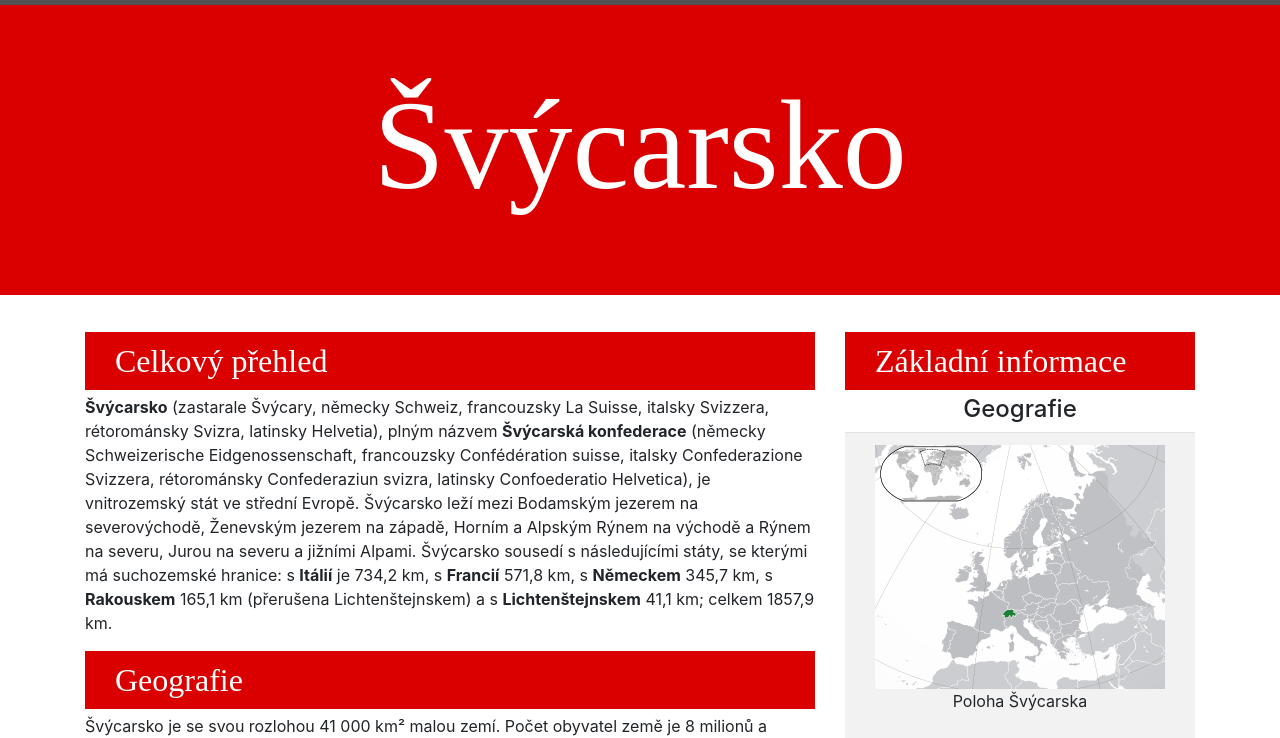
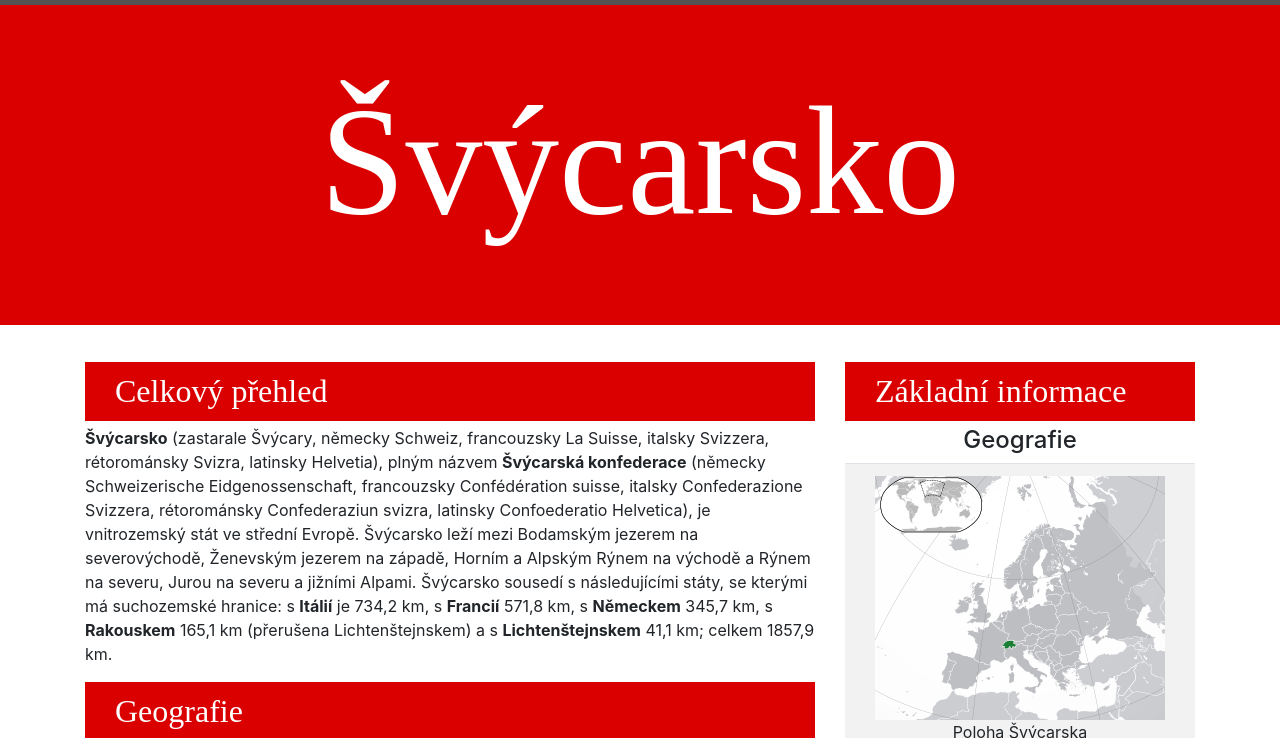
Before and after one commit to it1913/Switzerland, a plain HTML site: page index.html in a window 1280 px wide. Shown: the part 61-799 px from the top of the page. Drawn offline with nearby package versions, Linux system fonts and the light colour scheme.

Commit message:
8. Úprava nadpisu

```diff
--- a/css/style.css
+++ b/css/style.css
@@ -12,7 +12,7 @@ h2{
 
 .hlavni_nadpis{
     color: white;
-    font-size: 800%;
+    font-size: 12vw;
     text-align: center;
     font-family: "Times New Roman", Times, serif;
 }
```
